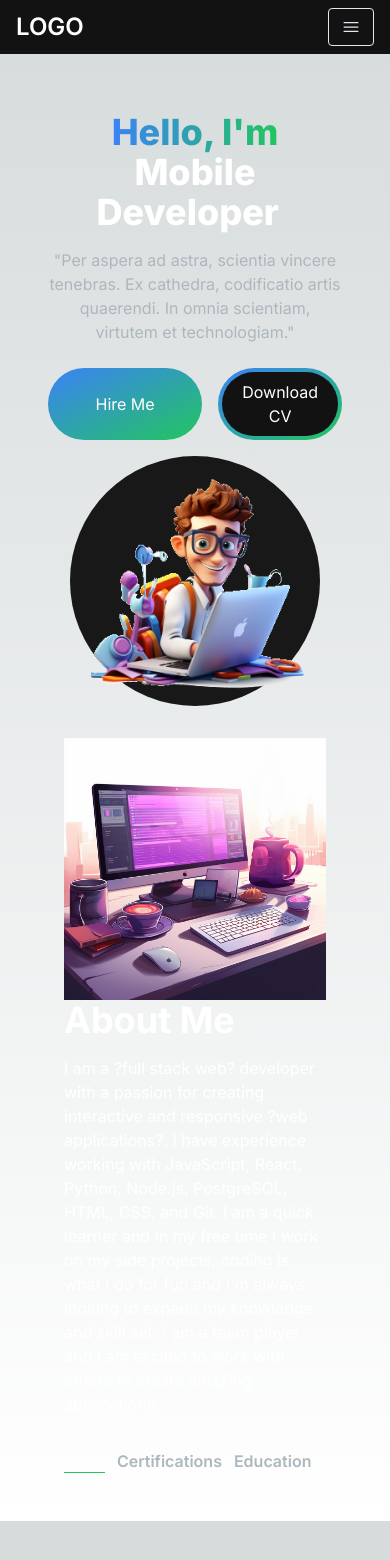
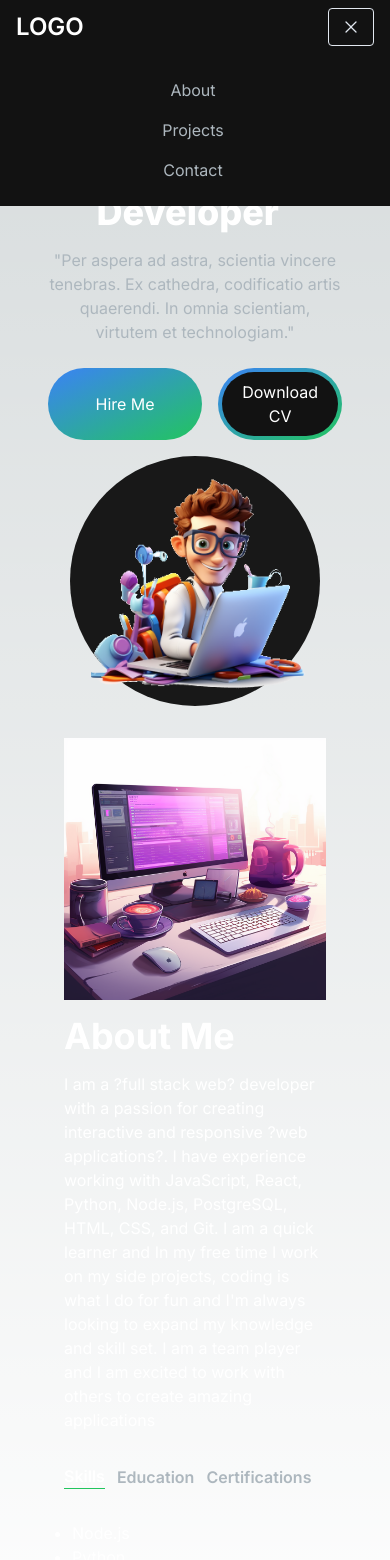
Before and after one commit to Desko95/portfolio-website, a Next.js app: page / in a window 390 px wide. Shown: the top 1560 px of the page. Before the commit the page ends 1521 px from the top, so only its background shows below. Built offline with nearby package versions, Linux system fonts and the light colour scheme.

Commit message:
PROJECTS SECTIONS STARTING 1/2

```diff
--- a/app/components/AboutSection.jsx
+++ b/app/components/AboutSection.jsx
@@ -1,43 +1,44 @@
 "use client";
-import React, { useTransition, useState } from 'react';
+import React, { useTransition, useState } from "react";
 import Image from "next/image";
-import TabButton from './TabButton';
+import TabButton from "./TabButton";
 
 const TAB_DATA = [
   {
     title: "Skills",
     id: "skills",
     content: (
-      <ul>
+      <ul className="list-disc pl-2">
         <li>Node.js</li>
         <li>Python</li>
         <li>PostgreSQL</li>
-        <li>Javascript</li>
+        <li>Docker</li>
+        <li>JavaScript</li>
         <li>React</li>
       </ul>
-    )
-  },
-  {
-    title: "Certification",
-    id: "certification",
-    content: (
-      <ul>
-        <li>STESSA COSA, INVENTATE QUALCOSA PURE QUA</li>
-        <li>STESSA COSA, INVENTATE QUALCOSA PURE QUA</li>
-      </ul>
-    )
+    ),
   },
   {
     title: "Education",
     id: "education",
     content: (
-      <ul>
-        <li>INVENTATE QUALCOSA O METTI LE COSE DE UDEMY, BOH</li>
-        <li>INVENTATE QUALCOSA O METTI LE COSE DE UDEMY, BOH</li>
+      <ul className="list-disc pl-2">
+        <li>Fullstack Academy of Code</li>
+        <li>University of California, Santa Cruz</li>
       </ul>
-    )
-  }
-]
+    ),
+  },
+  {
+    title: "Certifications",
+    id: "certifications",
+    content: (
+      <ul className="list-disc pl-2">
+        <li>AWS Cloud Practitioner</li>
+        <li>Google Professional Cloud Developer</li>
+      </ul>
+    ),
+  },
+];
 
 const AboutSection = () => {
   const [tab, setTab] = useState("skills");
@@ -46,17 +47,16 @@ const AboutSection = () => {
   const handleTabChange = (id) => {
     startTransition(() => {
       setTab(id);
-
     });
-  }
+  };
 
   return (
-    <section className='text-white '> {/* color about section */}
-      <div className='md:grid md:grid-cols-2 gap-8 items-center py-8 px-4 xl:gap16 sm:py-16 xl:px-16'> {/* position */}
+    <section className="text-white" id="about">
+      <div className="md:grid md:grid-cols-2 gap-8 items-center py-8 px-4 xl:gap-16 sm:py-16 xl:px-16">
         <Image src="/images/about-image.png" width={500} height={500} />
-        <div>
-          <h2 className='text-4xl font-bold text-white mb-4'>About Me</h2>
-          <p className='text-base lg:text-lg'>
+        <div className="mt-4 md:mt-0 text-left flex flex-col h-full">
+          <h2 className="text-4xl font-bold text-white mb-4">About Me</h2>
+          <p className="text-base lg:text-lg">
           I am a ?full stack web? developer with a passion for creating
             interactive and responsive ?web applications?. I have experience
             working with JavaScript, React, Python, Node.js, PostgreSQL,
@@ -64,9 +64,9 @@ const AboutSection = () => {
             on my side projects, coding is what I do for fun and
             I'm always looking to expand my knowledge and skill set.
             I am a team player and
-            I am excited to work with others to create amazing applications.
+            I am excited to work with others to create amazing applications
           </p>
-            <div className='flex flex-row mt-8'>
+          <div className="flex flex-row justify-start mt-8">
             <TabButton
               selectTab={() => handleTabChange("skills")}
               active={tab === "skills"}
@@ -75,24 +75,27 @@ const AboutSection = () => {
               Skills{" "}
             </TabButton>
             <TabButton
-                selectTab={() => handleTabChange("certification")}
-                active={tab === "certification"}
-              >
-                {" "}
-                Certifications{" "}
-              </TabButton>
-              <TabButton
               selectTab={() => handleTabChange("education")}
               active={tab === "education"}
             >
               {" "}
               Education{" "}
             </TabButton>
+            <TabButton
+              selectTab={() => handleTabChange("certifications")}
+              active={tab === "certifications"}
+            >
+              {" "}
+              Certifications{" "}
+            </TabButton>
+          </div>
+          <div className="mt-8">
+            {TAB_DATA.find((t) => t.id === tab).content}
           </div>
         </div>
       </div>
     </section>
-  )
+  );
 };
 
 export default AboutSection;
--- a/app/components/Navbar.jsx
+++ b/app/components/Navbar.jsx
@@ -1,6 +1,6 @@
 "use client";
 import Link from 'next/link';
-import React, { useState }from 'react';
+import React, { useState, useEffect } from 'react';
 import NavLink from './NavLink';
 import { Bars3Icon, XMarkIcon } from "@heroicons/react/24/solid"
 import MenuOverlay from './MenuOverlay';
@@ -21,27 +21,43 @@ const navLinks = [
 ]
 
 const Navbar = () => {
-  const [navbarOpen, setNavbarOpen] = useState(false);
+  const [navbarOpen, setNavbarOpen] = useState(true); // Initially set to true for big screens
+
+  useEffect(() => {
+    // Use CSS media query to set navbarOpen based on screen size
+    const mediaQuery = window.matchMedia("(max-width: 768px)"); // Adjust the max-width as needed
+
+    const handleMediaQueryChange = (e) => {
+      setNavbarOpen(e.matches);
+    };
+
+    // Attach the listener to handle changes in screen size
+    mediaQuery.addListener(handleMediaQueryChange);
+
+    // Set the initial state based on the media query
+    setNavbarOpen(mediaQuery.matches);
+
+    return () => {
+      // Clean up the listener when the component is unmounted
+      mediaQuery.removeListener(handleMediaQueryChange);
+    };
+  }, []);
 
   return (
-    <nav className='fixed top-0 left-0 right-0 z-10 bg-[#121212] bg-opacity-100'> {/*/ navbar opacity */}
+    <nav className='fixed top-0 left-0 right-0 z-10 bg-[#121212] bg-opacity-100'>
       <div className='flex flex-wrap items-center justify-between mx-auto px-4 py-2'>
         <Link href={'/'} className='text-2xl md:text-5xl text-white font-semibold'>
           LOGO
         </Link>
         <div className='mobile-menu block md:hidden:'>
-          {
-            !navbarOpen ? (
-              <button onClick={() => setNavbarOpen(true)} className='flex items-center px-3 py-2 border rounded border-slate-200 text-slate-200 hover:text-white hover:border-white'>
-                <Bars3Icon className='h-5 w-5'/>
-              </button>
+          <button onClick={() => setNavbarOpen(!navbarOpen)} className='flex items-center px-3 py-2 border rounded border-slate-200 text-slate-200 hover:text-white hover:border-white'>
+            {navbarOpen ? (
+              <XMarkIcon className='h-5 w-5' />
             ) : (
-              <button onClick={() => setNavbarOpen(false)} className='flex items-center px-3 py-2 border rounded border-slate-200 text-slate-200 hover:text-white hover:border-white'>
-                <XMarkIcon className='h-5 w-5'/>
-              </button>
-            )
-          }
-          </div>
+              <Bars3Icon className='h-5 w-5' />
+            )}
+          </button>
+        </div>
         <div className='menu hidden md:block md:w-auto' id='navbar'>
           <ul className='flex p-4 md:p-0 md:flex-row md:space-x-8 mt-0'>
             {navLinks.map((link, index) => (
@@ -49,7 +65,6 @@ const Navbar = () => {
                 <NavLink href={link.path} title={link.title} />
               </li>
             ))}
-
           </ul>
         </div>
       </div>
```
Lines whose indentation alone changed are shown as unchanged.
